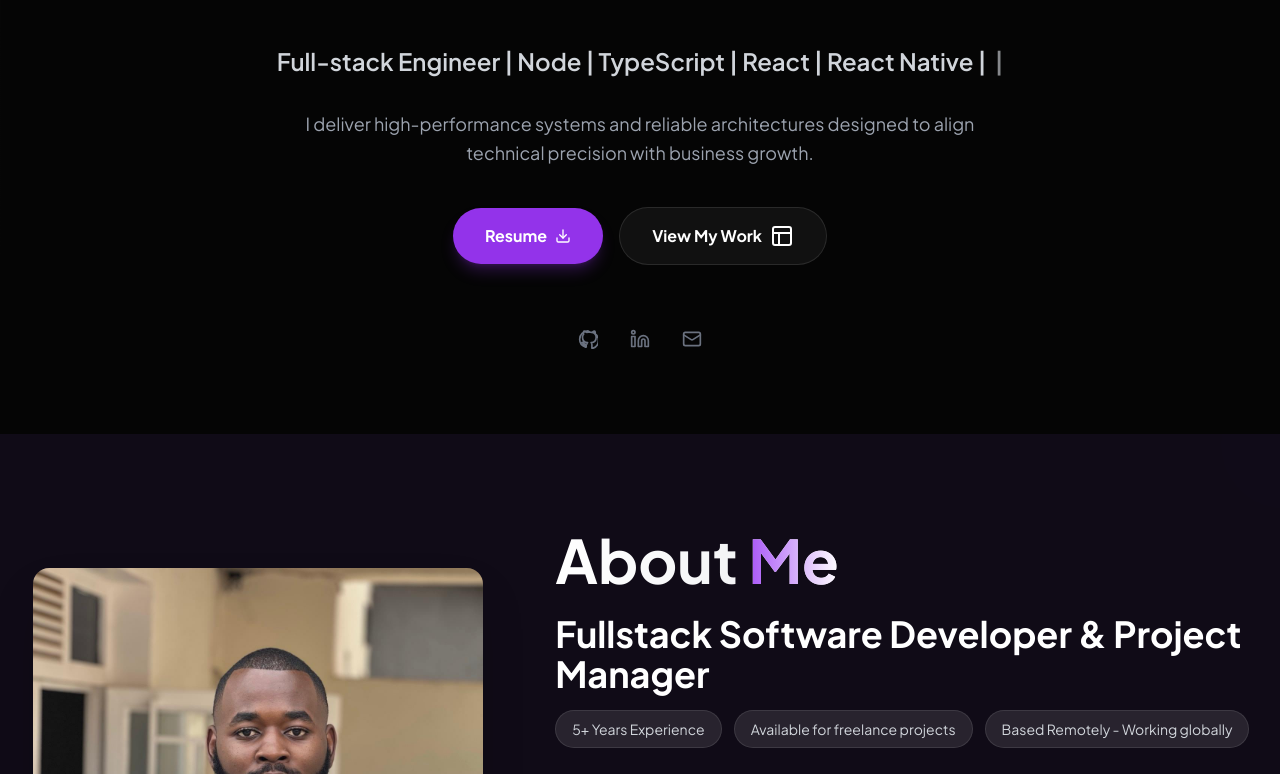
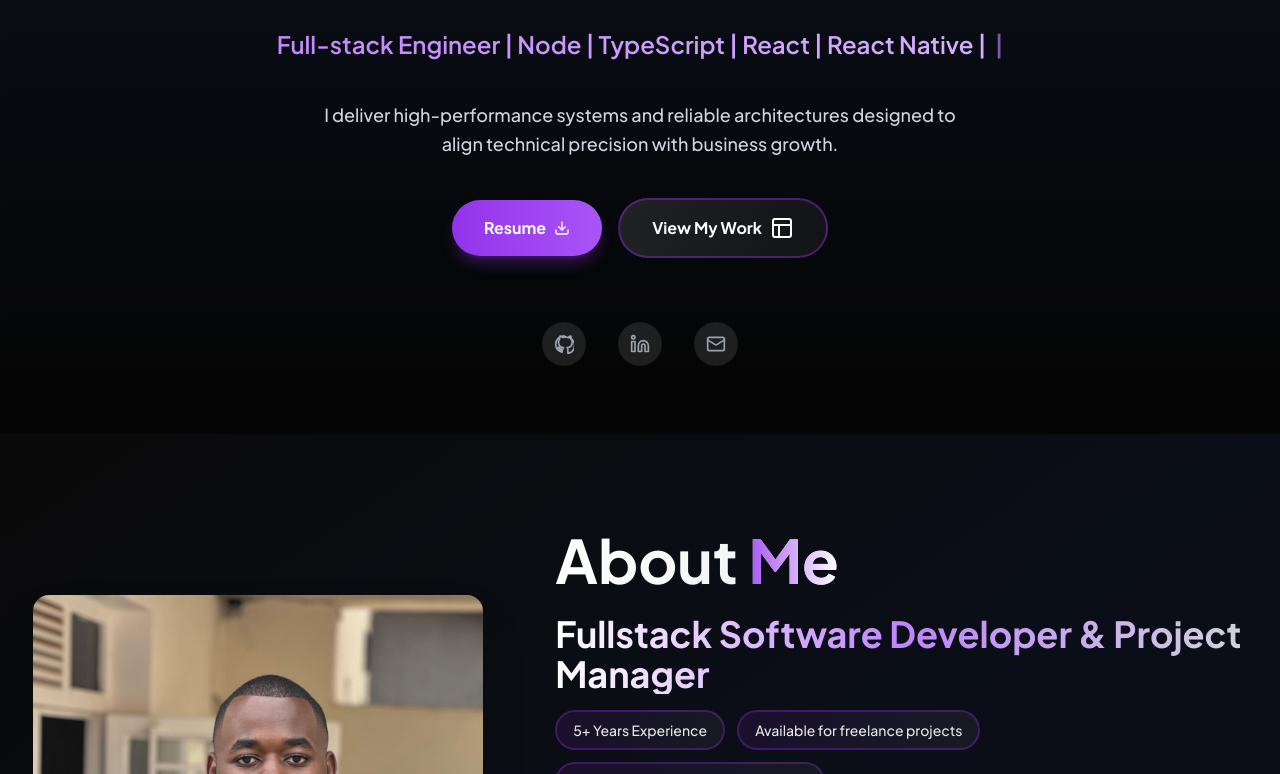
Before and after one commit to Cedric921/cedric-karungu, a Next.js app: page /en in a window 1280 px wide. Shown: the part 406-1180 px from the top of the page. Built offline with nearby package versions, Linux system fonts and the light colour scheme.

Commit message:
fix: about & hero Ui

```diff
--- a/src/components/AboutMe.tsx
+++ b/src/components/AboutMe.tsx
@@ -34,7 +34,7 @@ const About: React.FC = () => {
   };
 
   return (
-    <section id="about" className="mt-[40px] py-24 scroll-mt-28 bg-gray-50 dark:bg-[#100B17] transition-colors duration-300 min-h-screen relative overflow-hidden" ref={ref}>
+    <section id="about" className="mt-[40px] py-24 scroll-mt-28 bg-gradient-to-br from-white via-slate-50 to-blue-50 dark:from-[#0a0a0a] dark:via-slate-900/50 dark:to-[#100B17] transition-colors duration-300 min-h-screen relative overflow-hidden" ref={ref}>
       {/* Background animations */}
       <motion.div
         className="absolute -top-40 -right-40 w-80 h-80 rounded-full blur-3xl opacity-5"
@@ -140,9 +140,7 @@ const About: React.FC = () => {
             {/* Main title */}
             <motion.div variants={itemVariants}>
               <motion.h3
-                className="text-3xl md:text-4xl font-bold text-gray-900 dark:text-white mb-4"
-                whileHover={{ color: 'rgb(124, 58, 237)' }}
-                transition={{ duration: 0.2 }}
+                className="text-3xl md:text-4xl font-bold bg-clip-text text-transparent bg-gradient-to-r from-gray-900 via-accent-600 to-gray-900 dark:from-white dark:via-accent-400 dark:to-gray-300 mb-4"
               >
                 {t('about.mainTitle')}
               </motion.h3>
@@ -152,10 +150,10 @@ const About: React.FC = () => {
                 {[t('about.experience'), t('about.freelance'), t('about.location')].map((badge, idx) => (
                   <motion.span
                     key={idx}
-                    className="px-4 py-2 bg-white dark:bg-white/10 text-gray-600 dark:text-gray-300 rounded-full text-sm border border-gray-200 dark:border-white/10"
+                    className="px-4 py-2 bg-gradient-to-r from-accent-50 to-white dark:from-accent-900/20 dark:to-white/5 text-gray-700 dark:text-gray-200 rounded-full text-sm border-2 border-accent-200 dark:border-accent-600/30 font-medium hover:border-accent-500 dark:hover:border-accent-500 transition-all duration-300"
                     whileHover={{
-                      color: 'rgb(124, 58, 237)',
                       borderColor: 'rgb(124, 58, 237)',
+                      boxShadow: '0 4px 12px rgba(124, 58, 237, 0.1)',
                       x: 4,
                     }}
                     transition={{ duration: 0.2 }}
--- a/src/components/Hero.tsx
+++ b/src/components/Hero.tsx
@@ -65,22 +65,21 @@ const Hero: React.FC = () => {
   };
 
   return (
-    <section id="home" className="relative min-h-screen flex flex-col items-center justify-center pt-20 overflow-hidden scroll-mt-28" ref={ref}>
+    <section id="home" className="relative min-h-screen flex flex-col items-center justify-center pt-20 overflow-hidden scroll-mt-28 bg-gradient-to-b from-white via-blue-50/30 to-white dark:from-[#050505] dark:via-slate-900/40 dark:to-[#050505]" ref={ref}>
       {/* Background elements */}
-      <div className="absolute inset-0 bg-grid-black dark:bg-grid-white opacity-[0.05] dark:opacity-[0.1] pointer-events-none" />
-      <div className="absolute inset-0 bg-gradient-to-b from-white via-transparent to-white dark:from-[#050505] dark:via-transparent dark:to-[#050505] pointer-events-none" />
+      <div className="absolute inset-0 bg-grid-black dark:bg-grid-white opacity-[0.02] dark:opacity-[0.08] pointer-events-none" />
 
       {/* Animated gradient circles */}
       <motion.div
-        className="absolute top-1/2 left-1/2 -translate-x-1/2 -translate-y-1/2 w-[300px] h-[300px] md:w-[600px] md:h-[600px] bg-accent-600/20 dark:bg-accent-600/30 rounded-full blur-[80px] md:blur-[120px] -z-10"
+        className="absolute top-1/2 left-1/2 -translate-x-1/2 -translate-y-1/2 w-[300px] h-[300px] md:w-[600px] md:h-[600px] bg-gradient-to-r from-accent-600/15 to-blue-600/15 dark:from-accent-600/25 dark:to-blue-600/25 rounded-full blur-[80px] md:blur-[120px] -z-10"
         animate={{
           scale: [1, 1.1, 1],
-          opacity: [0.3, 0.5, 0.3],
+          opacity: [0.4, 0.6, 0.4],
         }}
         transition={{
           duration: 8,
           repeat: Infinity,
-
+          ease: "easeInOut",
         }}
       />
 
@@ -119,13 +118,13 @@ const Hero: React.FC = () => {
         {/* Typing animation */}
         <motion.h2
           variants={itemVariants}
-          className="text-xl md:text-2xl font-semibold text-gray-700 dark:text-gray-300 mb-8 mt-10"
+          className="text-xl md:text-2xl font-semibold text-transparent bg-clip-text bg-gradient-to-r from-accent-600 to-accent-500 dark:from-accent-400 dark:to-accent-300 mb-8 mt-10 h-8 md:h-10"
         >
           <span>{currentTitle}</span>
           <motion.span
             animate={{ opacity: [1, 0] }}
             transition={{ duration: 0.5, repeat: Infinity }}
-            className="ml-1"
+            className="ml-1 text-accent-600 dark:text-accent-400"
           >
             |
           </motion.span>
@@ -134,7 +133,7 @@ const Hero: React.FC = () => {
         {/* Description */}
         <motion.p
           variants={itemVariants}
-          className="text-lg text-gray-600 dark:text-gray-400 max-w-2xl mx-auto mb-10 leading-relaxed"
+          className="text-lg text-gray-600 dark:text-gray-300 max-w-2xl mx-auto mb-10 leading-relaxed font-medium"
         >
           {t('hero.description')}
         </motion.p>
@@ -147,10 +146,10 @@ const Hero: React.FC = () => {
           <motion.a
             href={resumePdf}
             download="Ced-CV.pdf"
-            className="w-full sm:w-auto px-8 py-4 rounded-full bg-accent-600 text-white font-bold shadow-lg shadow-accent-600/25 flex items-center justify-center gap-2"
+            className="w-full sm:w-auto px-8 py-4 rounded-full bg-gradient-to-r from-accent-600 to-accent-500 text-white font-bold shadow-lg shadow-accent-600/30 flex items-center justify-center gap-2 hover:shadow-xl hover:shadow-accent-600/40 transition-all duration-300"
             whileHover={{
               scale: 1.05,
-              boxShadow: '0 20px 30px rgba(124, 58, 237, 0.4)',
+              y: -2,
             }}
             whileTap={{ scale: 0.95 }}
             transition={{ duration: 0.2 }}
@@ -159,11 +158,10 @@ const Hero: React.FC = () => {
           </motion.a>
           <motion.a
             href="#portfolio"
-            className="w-full sm:w-auto px-8 py-4 rounded-full bg-gray-100 dark:bg-white/5 border border-gray-200 dark:border-white/10 text-gray-900 dark:text-white font-bold flex items-center justify-center gap-2"
+            className="w-full sm:w-auto px-8 py-4 rounded-full bg-gradient-to-r from-gray-100 to-gray-50 dark:from-white/10 dark:to-white/5 border-2 border-gray-400 dark:border-accent-600/40 text-gray-900 dark:text-white font-bold flex items-center justify-center gap-2 hover:border-accent-600 dark:hover:border-accent-500 transition-all duration-300"
             whileHover={{
               scale: 1.05,
-              backgroundColor: 'rgba(124, 58, 237, 0.1)',
-              borderColor: 'rgb(124, 58, 237)',
+              boxShadow: '0 10px 25px rgba(124, 58, 237, 0.15)',
             }}
             whileTap={{ scale: 0.95 }}
             transition={{ duration: 0.2 }}
@@ -175,14 +173,15 @@ const Hero: React.FC = () => {
         {/* Social icons */}
         <motion.div
           variants={itemVariants}
-          className="flex items-center justify-center gap-8 text-gray-500 dark:text-gray-400"
+          className="flex items-center justify-center gap-8"
         >
           <motion.a
             href="https://github.com/Cedric921"
             target="_blank"
             rel="noopener noreferrer"
-            className="text-gray-500 dark:text-gray-500"
-            whileHover={{ color: 'rgb(124, 58, 237)', scale: 1.2, rotate: -12 }}
+            className="p-3 rounded-full bg-gray-100 dark:bg-white/10 text-gray-700 dark:text-gray-400 hover:bg-accent-600 hover:text-white dark:hover:bg-accent-600 dark:hover:text-white transition-all duration-300"
+            whileHover={{ scale: 1.15, rotate: -12, y: -2 }}
+            whileTap={{ scale: 0.9 }}
             transition={{ duration: 0.2 }}
             aria-label="GitHub Profile"
           >
@@ -192,8 +191,9 @@ const Hero: React.FC = () => {
             href="https://linkedin.com/in/cedric-karungu"
             target="_blank"
             rel="noopener noreferrer"
-            className="text-gray-500 dark:text-gray-500"
-            whileHover={{ color: 'rgb(124, 58, 237)', scale: 1.2, rotate: 12 }}
+            className="p-3 rounded-full bg-gray-100 dark:bg-white/10 text-gray-700 dark:text-gray-400 hover:bg-accent-600 hover:text-white dark:hover:bg-accent-600 dark:hover:text-white transition-all duration-300"
+            whileHover={{ scale: 1.15, rotate: 12, y: -2 }}
+            whileTap={{ scale: 0.9 }}
             transition={{ duration: 0.2 }}
             aria-label="LinkedIn Profile"
           >
@@ -201,8 +201,9 @@ const Hero: React.FC = () => {
           </motion.a>
           <motion.a
             href="mailto:ckarungu921@gmail.com"
-            className="text-gray-500 dark:text-gray-500"
-            whileHover={{ color: 'rgb(124, 58, 237)', scale: 1.2, y: -4 }}
+            className="p-3 rounded-full bg-gray-100 dark:bg-white/10 text-gray-700 dark:text-gray-400 hover:bg-accent-600 hover:text-white dark:hover:bg-accent-600 dark:hover:text-white transition-all duration-300"
+            whileHover={{ scale: 1.15, y: -4 }}
+            whileTap={{ scale: 0.9 }}
             transition={{ duration: 0.2 }}
             aria-label="Email Contact"
           >
```
